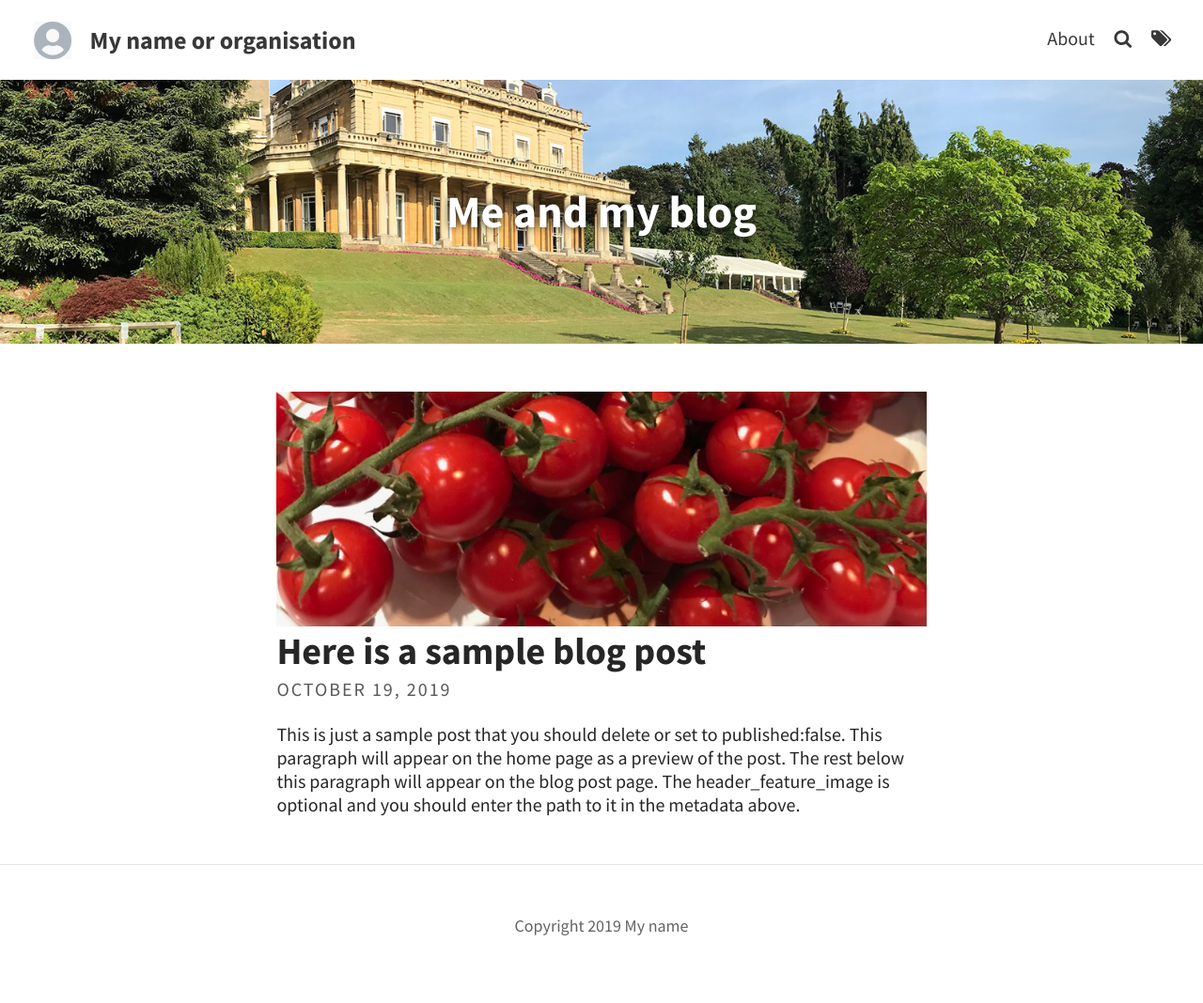
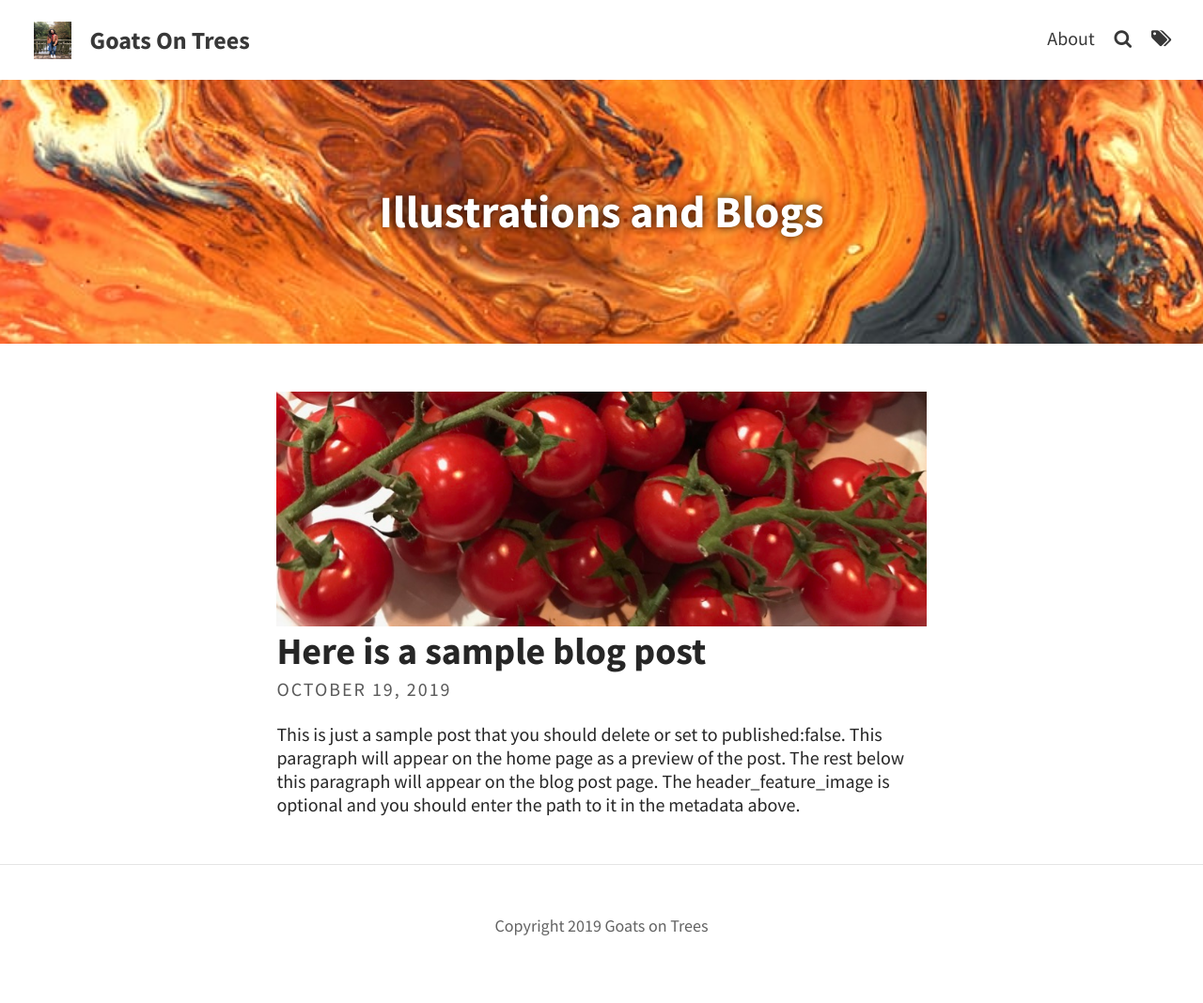
Before and after one commit to GoatsOnTrees/goatsontrees.github.io, a Jekyll site: the page built from index.html, in a window 1280 px wide. Shown: the whole page at 94% size. Built offline with Jekyll 4.4.1, drawn with Linux system fonts in a browser that asks for light colours; the list of posts is cut into pages by our own code.

Commit message:
Changed Face Image and Background Image. ALong with Config changes

```diff
--- a/_config.yml
+++ b/_config.yml
@@ -1,13 +1,13 @@
 # SITE CONFIGURATION
 baseurl: ''  #leave this alone
-url: "https://yoursite.github.io"   #change this to yours
-title: My name or organisation # site's title
+url: "https://goatsontrees.github.io"   #change this to yours
+title: Goats On Trees # site's title
 description: "A website with blog posts and pages" # used by search engines
 
 # SITE-SPECIFIC CONFIGURATION
 # Change these 2 images for your own site
 
-avatar: assets/img/face.jpg
+avatar: assets/img/KrupaFace.jpg
 favicon: assets/favicon.ico
 
 # Your blog on the home page can be arranged as a grid
@@ -16,15 +16,15 @@ gridlayout: false # change to true if you want grd layout
 
 # Header and footer text
 # Change this text to yourown
-header_text: Me and my blog
+header_text: Illustrations and Blogs
 
 # find an image for your own home page and put it into the images folder
-header_feature_image: /images/hhh.jpg
+header_feature_image: /images/Art.jpg
 twitter_username: puboxford  #change to your own twitter account
 lang: en_gb
 # change the following to your name or site name
 footer_text:
-    "Copyright 2019 My name"
+    "Copyright 2019 Goats on Trees"
   # Icons
   # If you have any of these accounts add them in here
 rss: false  # Make sure you created a feed.xml with feed.xml layout
@@ -82,7 +82,7 @@ exclude: [".jekyll-cache", "Gemfile", "README.md"]
 # You can also use prose (prose.io) to edit and post to your site
 prose:
   #rooturl: '_posts'
-  siteurl: 'https://yoursite.github.io'
+  siteurl: 'https://goatsontrees.github.io'
   media: 'images'
   ignore:
     - README.md
```
Also changed, not shown: assets/img/KrupaFace.jpg (added), images/Art.jpg (added), images/Bookshelf.jpg (added), images/Romeo and Juliet.jpg (added).
